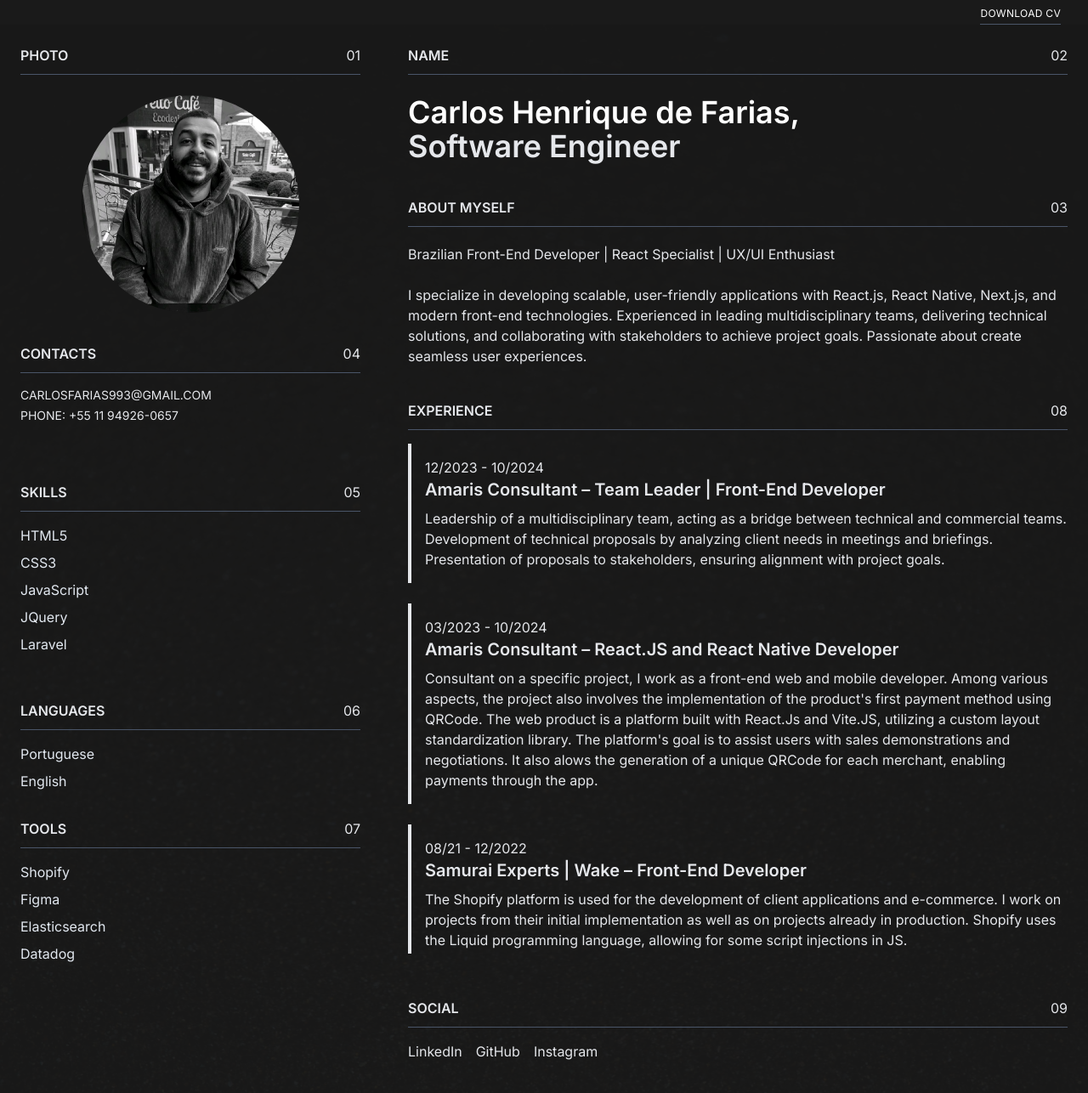
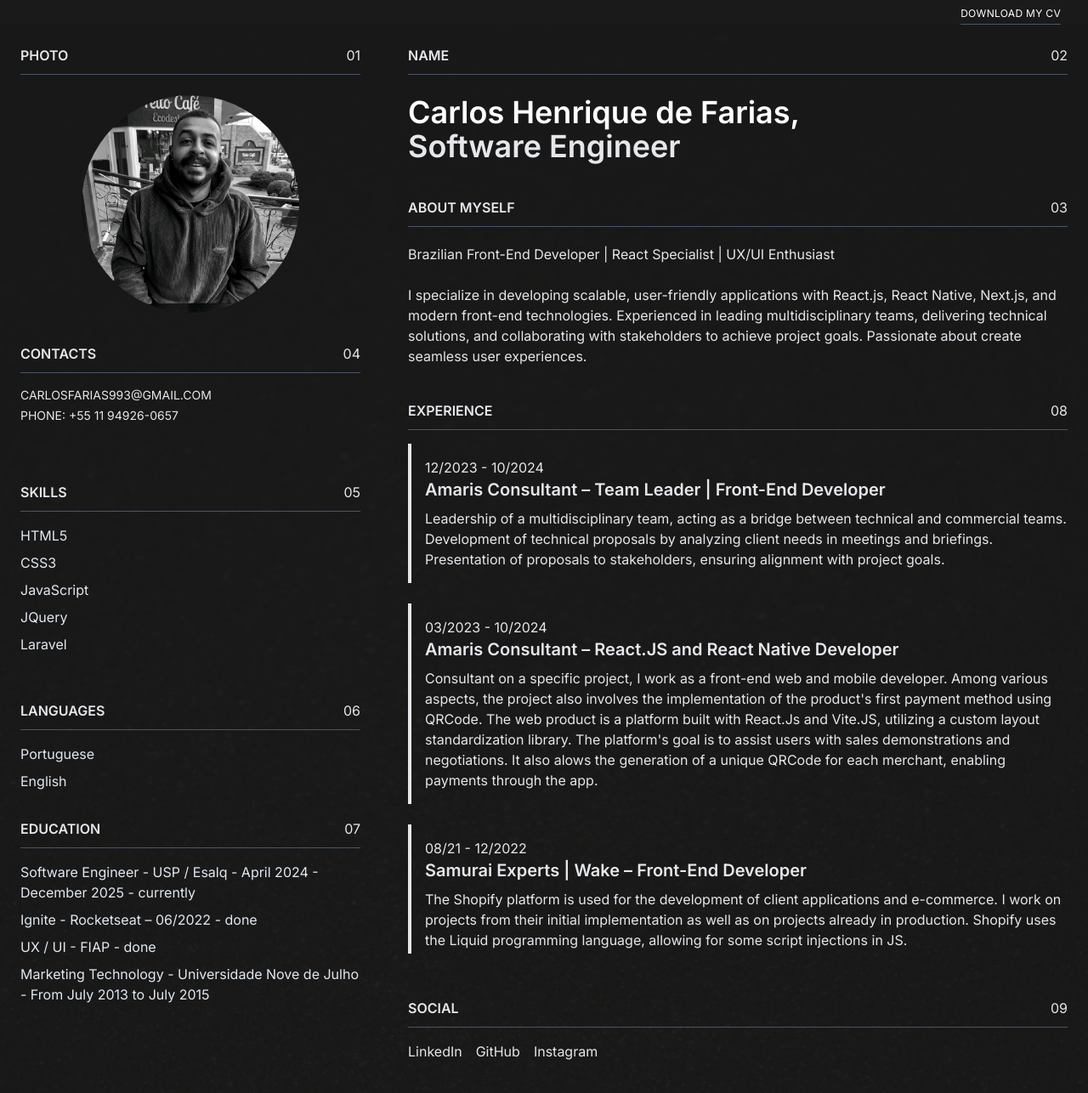
Before and after one commit to CarlosFariass/resume, a React (Vite) app: page / in a window 1280 px wide. Shown: the top 1286 px of the page at 85% size. Built offline with nearby package versions, Linux system fonts and the light colour scheme.

Commit message:
add education

```diff
--- a/src/App.tsx
+++ b/src/App.tsx
@@ -5,7 +5,7 @@ import Experience from './components/Experience'
 import Contacts from './components/Contacts'
 import Skills from './components/Skills'
 import Languages from './components/Languages'
-import Tools from './components/Tools'
+import Tools from './components/Education'
 import Socials from './components/Socials'
 import BackgroundImage from './assets/textures.jpg'
 import Sidebar from './components/Sidebar'
--- a/src/components/Tools.tsx
+++ b/src/components/Education.tsx
@@ -1,15 +1,15 @@
 export default function Tools() {
     const tools = [
-      'Shopify',
-      'Figma',
-      'Elasticsearch',
-      'Datadog'
+      'Software Engineer - USP / Esalq - April 2024 - December 2025 - currently',
+      'Ignite - Rocketseat – 06/2022 - done',
+      'UX / UI - FIAP - done',
+      'Marketing Technology - Universidade Nove de Julho - From July 2013 to July 2015'
     ]
 
     return (
       <section className="mb-8">
         <div className="flex justify-between border-b border-[#4A5568] pb-2.5 mb-4 uppercase">
-          <span className="font-bold">Tools </span>
+          <span className="font-bold">Education </span>
           <span>07</span>
         </div>
         <ul className="space-y-2">
--- a/src/components/Sidebar.tsx
+++ b/src/components/Sidebar.tsx
@@ -3,7 +3,7 @@ export default function Sidebar() {
       <div className="flex justify-end">
         <a
           href="/resume-carlos-farias.pdf"
-          download="Carlos-Farias-Curriculo.pdf"
+          download="carlos-farias-resume.pdf"
           className="
             mr-8 mt-2
             text-white
@@ -19,7 +19,7 @@ export default function Sidebar() {
             focus:outline-none
           "
         >
-          Download CV
+          Download my CV
         </a>
       </div>
     )
```
